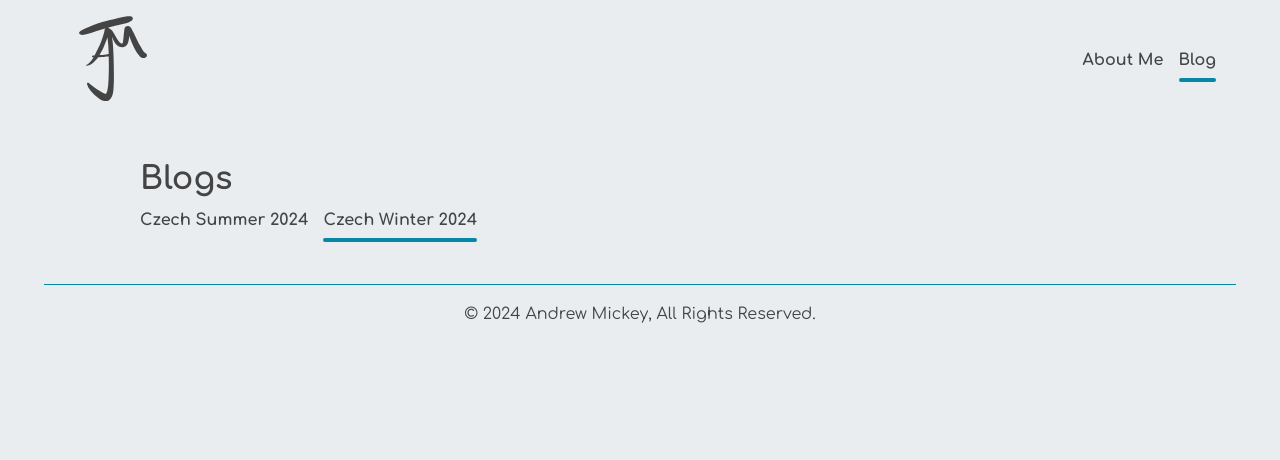
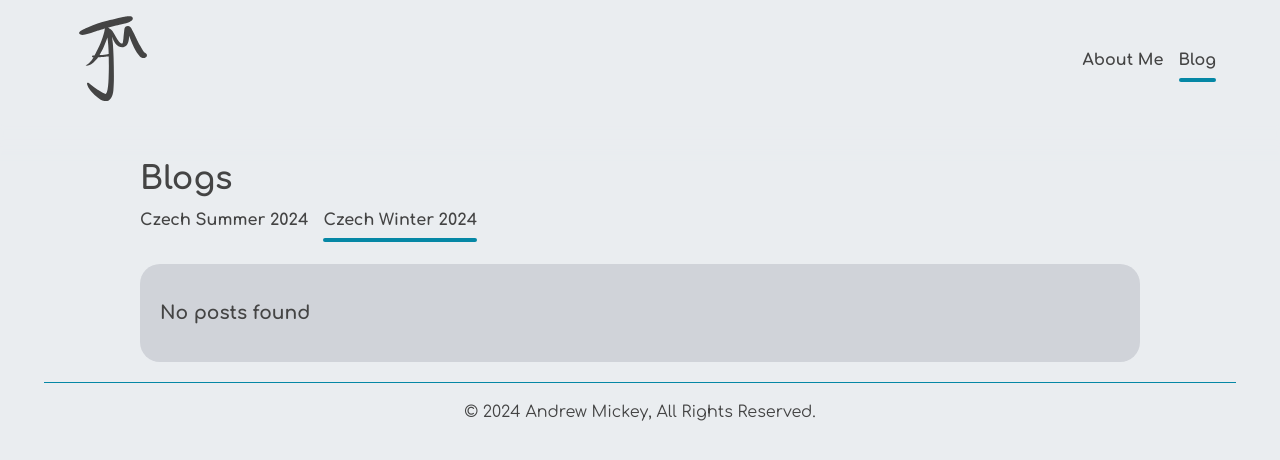
Before and after one commit to ajmickey4/ajmickey4.github.io, a Jekyll site: the page built from blog/czech-winter-2024/layout.md, in a window 1280 px wide. Shown: the top 460 px of the page. Built offline with Jekyll 4.4.1, drawn with Linux system fonts in a browser that asks for light colours.

Commit message:
style change

```diff
--- a/_layouts/blog-list.html
+++ b/_layouts/blog-list.html
@@ -6,6 +6,7 @@ layout: blog-layout
 {% assign posts = posts[0].posts %}
 
 <div class="blog-list">
+    {% if posts %}
         {% for post in posts %}
         {% assign caption = post.directory | append: "/caption.html" %}
         <div class="blog-list-item">
@@ -17,4 +18,9 @@ layout: blog-layout
             <a class="btn" href="{{post.link}}">View Here!</a>
         </div>
     {% endfor %}
+    {% else %}
+        <div class="blog-list-item">
+            <h3>No posts found</h3>
         </div>
+    {% endif %}
+</div>
--- a/assets/css/styles.css
+++ b/assets/css/styles.css
@@ -199,7 +199,7 @@ a {
 .blog-list-item {
     padding: 20px;
     border-radius: 20px;
-    background-color: hsl(214deg 20% 77%);
+    background-color: #d0d3d9;
 }
 
     .blog-list-item > a {
```
Lines whose indentation alone changed are shown as unchanged.
